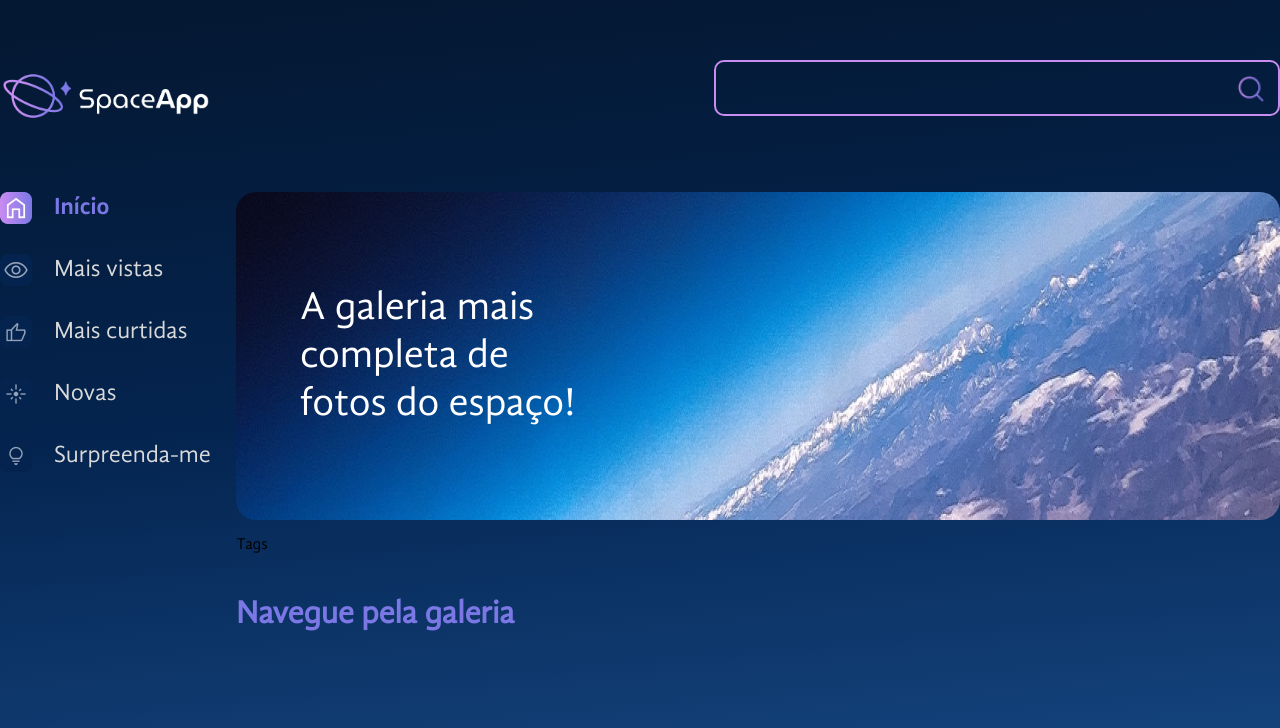
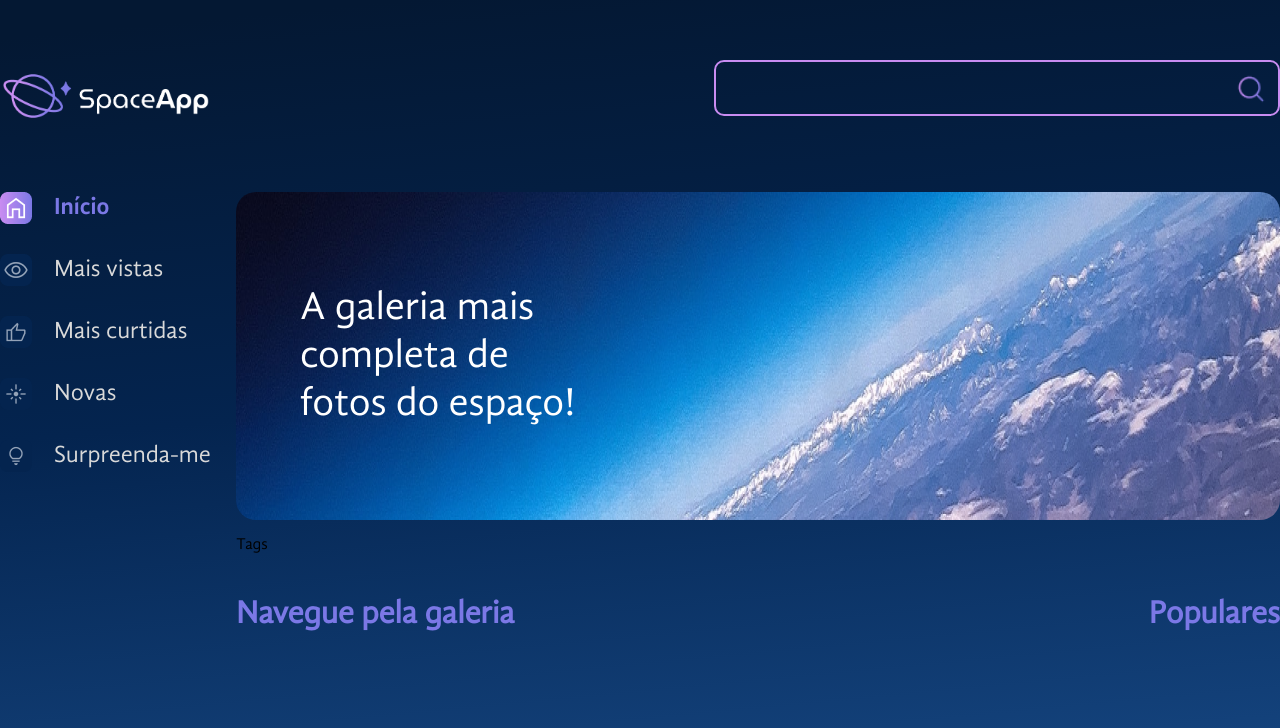
Before and after one commit to gilberto-espinosa/space-app-react, a React (Vite) app: page / in a window 1280 px wide. Shown: the top 728 px of the page. Built offline with nearby package versions, Linux system fonts and the light colour scheme.

Commit message:
criando styled-components Populares

```diff
--- /dev/null
+++ b/src/componentes/Galeria/Populares/index.jsx
@@ -0,0 +1,7 @@
+import Titulo from "../../Titulo";
+
+const Populares = () => {
+  return <Titulo $alinhamento="center">Populares</Titulo>;
+};
+
+export default Populares;
--- a/src/componentes/Galeria/index.jsx
+++ b/src/componentes/Galeria/index.jsx
@@ -1,11 +1,25 @@
+import styled from "styled-components";
 import Titulo from "../Titulo";
 import Tags from "./Tags";
+import Populares from "./Populares";
+
+const GaleriaContainer = styled.div`
+  display: flex;
+`;
+const SecaoFluida = styled.section`
+  flex-grow: 1;
+`
 
 const Galeria = () => {
   return (
     <>
       <Tags />
-      <Titulo>Navegue pela galeria</Titulo>
+      <GaleriaContainer>
+        <SecaoFluida>
+          <Titulo>Navegue pela galeria</Titulo>
+        </SecaoFluida>
+        <Populares />
+      </GaleriaContainer>
     </>
   );
 };
```
